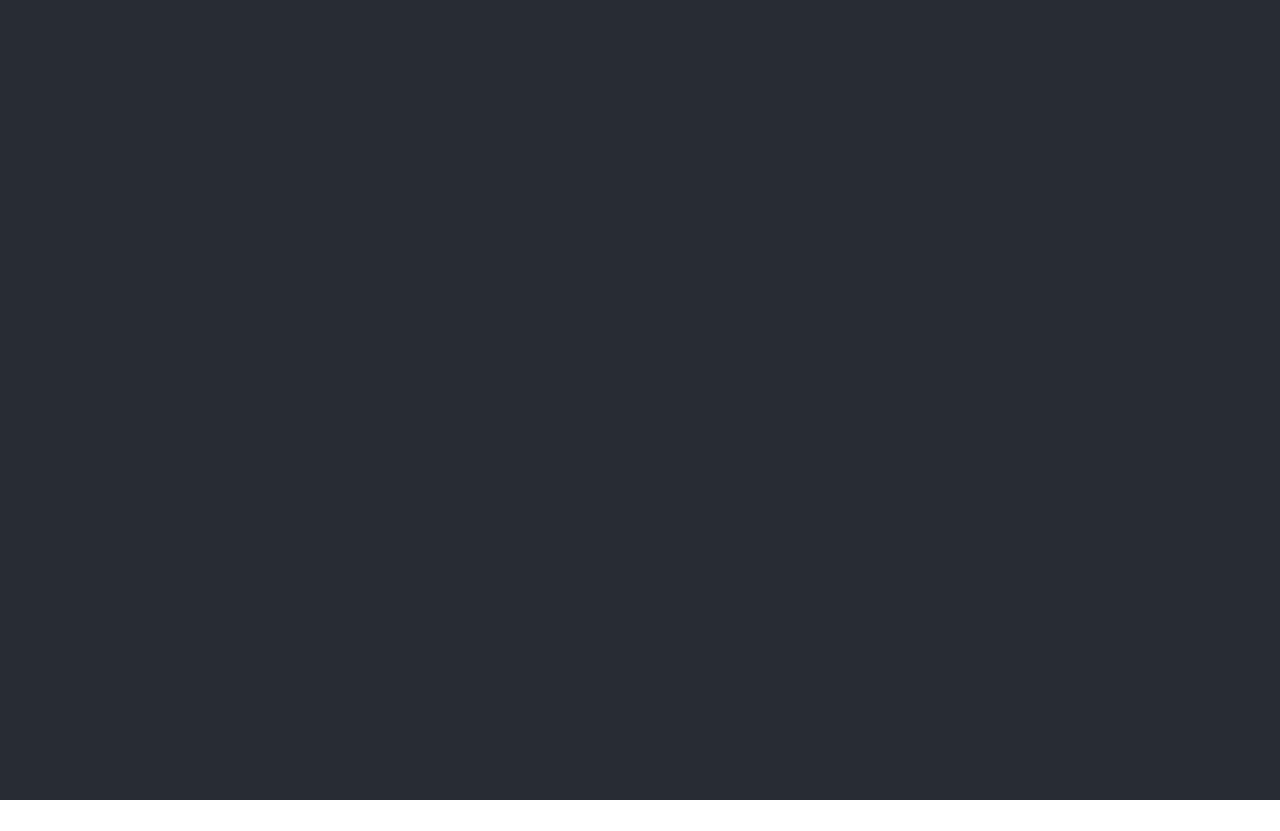
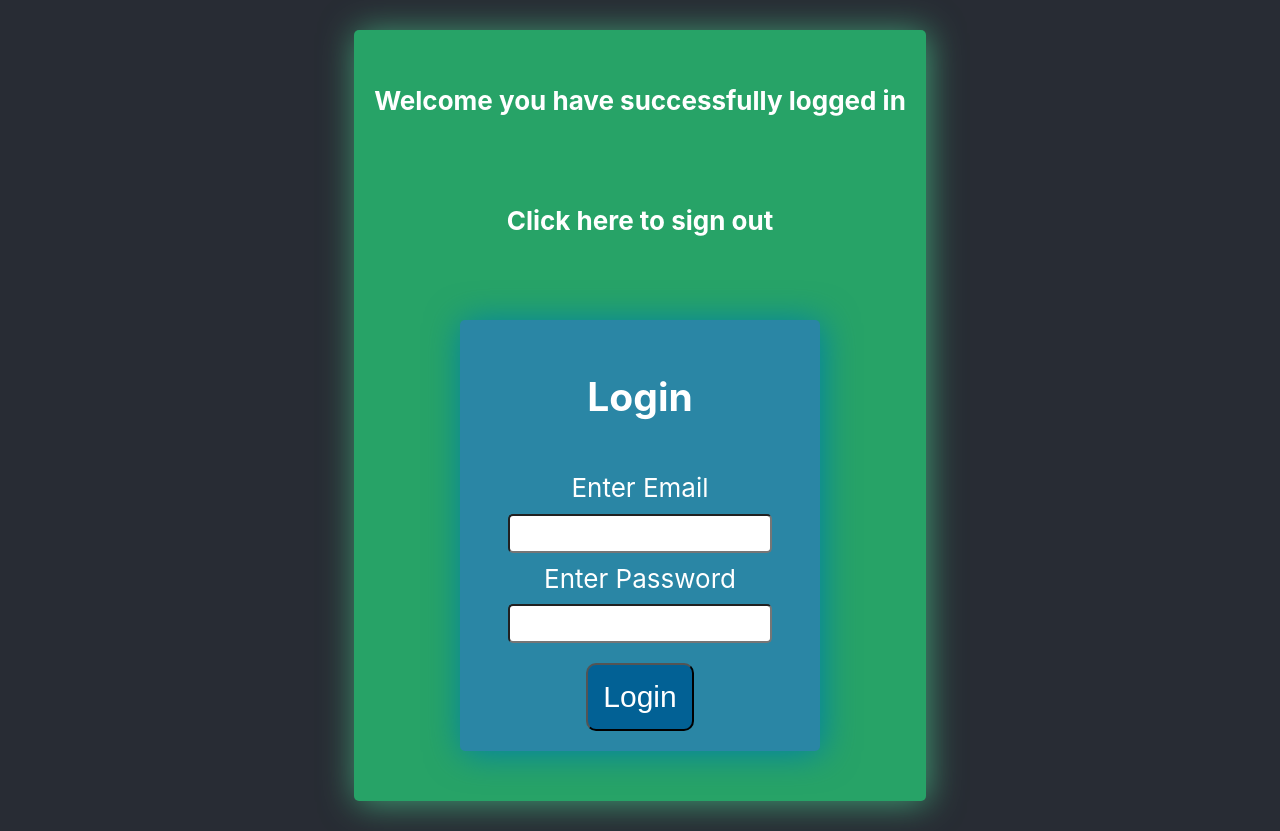
Before and after one commit to Angel2001-programmer/homework3, a React (Create React App) app in the folder homework3/: page /SuccessLogin in a window 1280 px wide. Before the commit the page ends 800 px from the top, so only its background shows below. Built offline with nearby package versions, Linux system fonts and the light colour scheme.

Commit message:
styling fixed and routes working correctly.

```diff
--- a/homework3/package.json
+++ b/homework3/package.json
@@ -8,6 +8,7 @@
     "@testing-library/user-event": "^13.5.0",
     "react": "^18.2.0",
     "react-dom": "^18.2.0",
+    "react-router-dom": "^6.20.1",
     "react-scripts": "5.0.1",
     "web-vitals": "^2.1.4"
   },
--- a/homework3/src/App.css
+++ b/homework3/src/App.css
@@ -1,16 +1,5 @@
 .App {
   text-align: center;
-}
-
-.App-logo {
-  height: 40vmin;
-  pointer-events: none;
-}
-
-@media (prefers-reduced-motion: no-preference) {
-  .App-logo {
-    animation: App-logo-spin infinite 20s linear;
-  }
 }
 
 .App-header {
@@ -23,16 +12,3 @@
   font-size: calc(10px + 2vmin);
   color: white;
 }
-
-.App-link {
-  color: #61dafb;
-}
-
-@keyframes App-logo-spin {
-  from {
-    transform: rotate(0deg);
-  }
-  to {
-    transform: rotate(360deg);
-  }
-}
--- a/homework3/src/App.js
+++ b/homework3/src/App.js
@@ -1,12 +1,21 @@
-import logo from './logo.svg';
 import './App.css';
+import { BrowserRouter, Routes, Route} from "react-router-dom";
+import Login from './components/Login/Login';
+import FailedLogin from './components/FailedLogin/FailedLogin';
+import SuccessLogin from './components/SuccessLogin/SuccessLogin';
 
 function App() {
   return (
     <div className="App">
-      <header className="App-header">
-
-      </header>
+    <header className="App-header">
+    <BrowserRouter>
+          <Routes>
+            <Route path='/' element={<Login/>}/>
+            <Route path='/FailedLogin' element={<FailedLogin/>}/>
+            <Route path='/SuccessLogin' element={<SuccessLogin/>}/>
+          </Routes>
+    </BrowserRouter>
+    </header>
     </div>
   );
 }
--- /dev/null
+++ b/homework3/src/UI/Button/button.jsx
@@ -0,0 +1,9 @@
+import styles from "./button.module.css";
+
+const Button = props => {
+    return(
+        <button className={styles.button} onClick={() => props.click}>{props.text}</button>
+    )
+}
+
+export default Button;
--- /dev/null
+++ b/homework3/src/UI/Button/button.module.css
@@ -0,0 +1,8 @@
+.button{
+    padding: 15px;
+    min-width: 55%;
+    background-color: rgb(2, 97, 149);
+    font-size: 30px;
+    color: white;
+    border-radius: 10px;
+}
--- /dev/null
+++ b/homework3/src/components/FailedLogin/FailedLogin.jsx
@@ -0,0 +1,17 @@
+import styles from "./FailedLogin.module.css";
+import Button from "../../UI/Button/button"
+
+const FailedLogin = props => {
+    return(
+        <div className={styles.container}>
+            <div className={styles.failedLogin}>
+            <h2>Login unsuccessful please try again.</h2>
+            <h3>Click here to go back to login page</h3>
+            <Button text="Back to login page" click={null}/>
+            </div>
+        </div>
+
+    )
+}
+
+export default FailedLogin;
--- /dev/null
+++ b/homework3/src/components/FailedLogin/FailedLogin.module.css
@@ -0,0 +1,32 @@
+.failedLogin{
+    display: flex;
+    flex-direction: column;
+    justify-content: center;
+    align-items: center;
+    gap: 20px;
+}
+
+.inputCol{
+    display: flex;
+    flex-direction: column;
+    gap: 10px;
+}
+
+.input{
+    min-width: 30vh;
+    padding: 10px;
+    border-radius: 5px;
+}
+
+.container{
+    display: flex;
+    flex-direction: column;
+    align-items: center;
+    min-width: 40vh;
+    min-height: 40vh;
+    padding: 20px;
+    border-radius: 5px;
+    background-color: rgb(160, 57, 37);
+    box-shadow: 2px 2px 35px rgba(225, 64, 5, 0.595);
+    margin: 30px;
+}
--- /dev/null
+++ b/homework3/src/components/Login/Login.jsx
@@ -0,0 +1,25 @@
+import styles from "./Login.module.css";
+import Button from "../../UI/Button/button"
+import { Link } from "react-router-dom";
+
+const Login = props => {
+    return(
+        <div className={styles.container}>
+        <form className={styles.login} onSubmit={(e) => Login(e)}>
+            <h2>Login</h2>
+            <div className={styles.inputCol}>
+            <label className={styles.label} htmlFor="email">Enter Email</label>
+            <div className={styles.inputRow}>
+            <input className={styles.input} type="text" name="email"/>
+            </div>
+            <div className={styles.inputCol}>
+            <label className={styles.label} htmlFor="password">Enter Password</label>
+            <input className={styles.input} type="password" name="password"/></div>
+            </div>
+            <Link to="/SuccessLogin"><Button text="Login"/></Link>
+        </form>
+        </div>
+    )
+}
+
+export default Login;
--- /dev/null
+++ b/homework3/src/components/Login/Login.module.css
@@ -0,0 +1,32 @@
+.login{
+    display: flex;
+    flex-direction: column;
+    justify-content: center;
+    align-items: center;
+    gap: 20px;
+}
+
+.inputCol{
+    display: flex;
+    flex-direction: column;
+    gap: 10px;
+}
+
+.input{
+    min-width: 30vh;
+    padding: 10px;
+    border-radius: 5px;
+}
+
+.container{
+    display: flex;
+    flex-direction: column;
+    align-items: center;
+    min-width: 40vh;
+    min-height: 40vh;
+    padding: 20px;
+    border-radius: 5px;
+    background-color: rgb(42, 134, 165);
+    box-shadow: 2px 2px 35px rgba(0, 128, 170, 0.998);
+    margin: 30px;
+}
--- /dev/null
+++ b/homework3/src/components/SuccessLogin/SuccessLogin.jsx
@@ -0,0 +1,17 @@
+import styles from "./SuccessLogin.module.css";
+import Button from "../../UI/Button/button";
+import Link from "../Login/Login"
+
+const SuccessLogin = props => {
+    return(
+        <div className={styles.container}>
+            <div className={styles.successLogin}>
+            <h4>Welcome you have successfully logged in</h4>
+            <h4>Click here to sign out</h4>
+            <Link to="/"><Button text="Sign Out"/></Link>
+            </div>
+        </div>
+    )
+}
+
+export default SuccessLogin;
--- /dev/null
+++ b/homework3/src/components/SuccessLogin/SuccessLogin.module.css
@@ -0,0 +1,20 @@
+.container{
+    display: flex;
+    flex-direction: column;
+    align-items: center;
+    min-width: 40vh;
+    min-height: 40vh;
+    padding: 20px;
+    border-radius: 5px;
+    background-color: rgb(39, 163, 103);
+    box-shadow: 2px 2px 35px rgba(82, 248, 168, 0.561);
+    margin: 30px;
+}
+
+.successLogin{
+    display: flex;
+    flex-direction: column;
+    justify-content: center;
+    align-items: center;
+    gap: 20px;
+}
--- /dev/null
+++ b/package.json
@@ -0,0 +1,5 @@
+{
+  "dependencies": {
+    "react-router-dom": "^6.20.1"
+  }
+}
```
Also changed, not shown: 2 other files (tests, documents, lock files or other folders).
